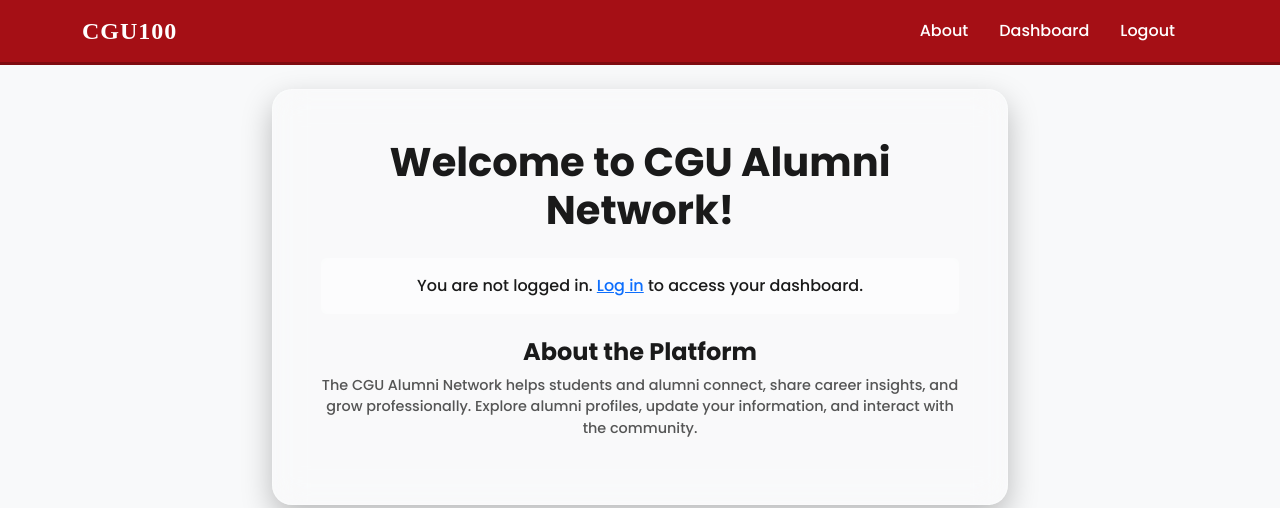
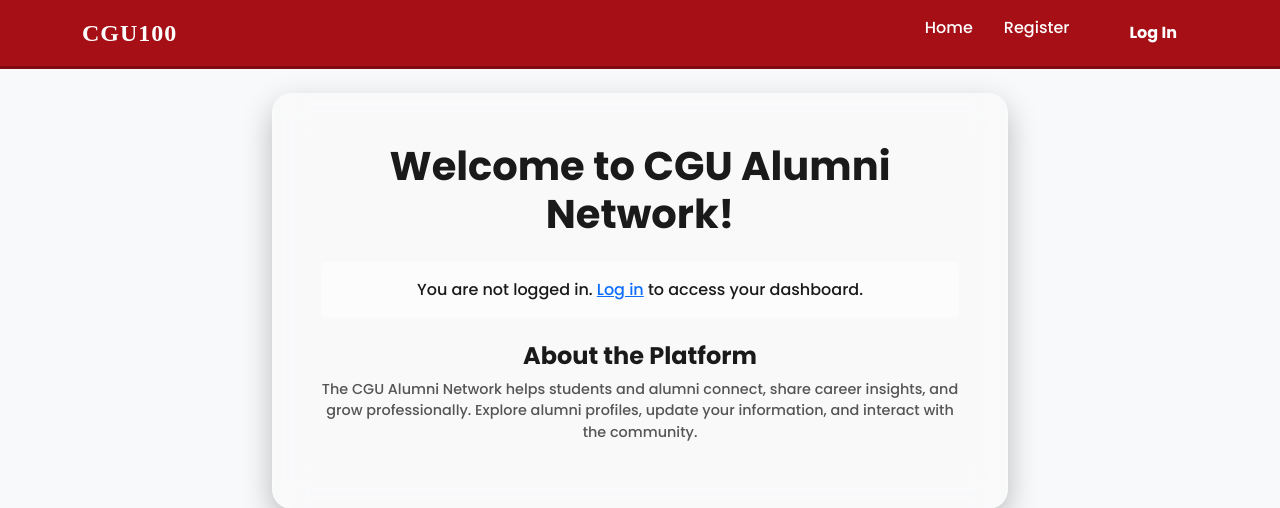
Before and after one commit to BrandonLMedina/IST_303_TeamJohto, a Flask app: page / in a window 1280 px wide. Shown: the top 508 px of the page. Run offline with Flask 3, Linux system fonts and the light colour scheme.

Commit message:
updated requirements.txt to include openai package, adjusted navigation tabs

```diff
--- a/templates/base.html
+++ b/templates/base.html
@@ -41,18 +41,38 @@
         <div id="nav" class="collapse navbar-collapse">
           <ul class="navbar-nav ms-auto">
             <li class="nav-item">
-              <a class="nav-link text-white" href="#">About</a>
+              <a class="nav-link text-white" href="{{ url_for('index') }}"
+                >Home</a
+              >
             </li>
+            {% if session.get('logged_in') %}
             <li class="nav-item">
               <a class="nav-link text-white" href="{{ url_for('dashboard') }}"
                 >Dashboard</a
               >
             </li>
             <li class="nav-item">
-              <a class="nav-link text-white" href="{{ url_for('logout') }}"
-                >Logout</a
+              <a class="nav-link text-white" href="{{ url_for('profile') }}"
+                >Profile</a
               >
             </li>
+            <li class="nav-item ms-lg-3">
+              <a class="btn btn-outline-light" href="{{ url_for('logout') }}"
+                >Log Out</a
+              >
+            </li>
+            {% else %}
+            <li class="nav-item">
+              <a class="nav-link text-white" href="{{ url_for('register') }}"
+                >Register</a
+              >
+            </li>
+            <li class="nav-item ms-lg-3">
+              <a class="btn btn-outline-light" href="{{ url_for('login') }}"
+                >Log In</a
+              >
+            </li>
+            {% endif %}
           </ul>
         </div>
       </div>
```
Also changed, not shown: requirements.txt (+28 -0 lines).
